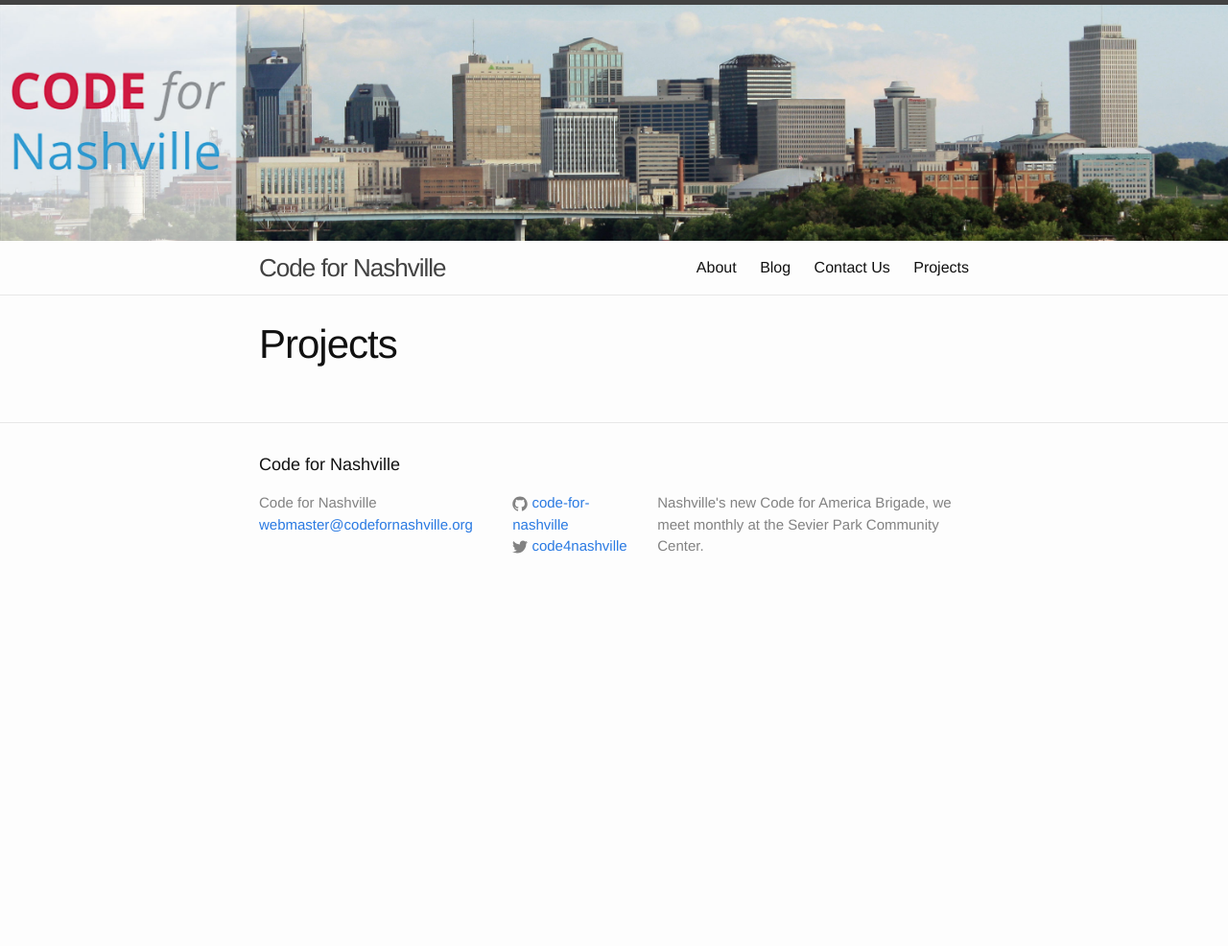
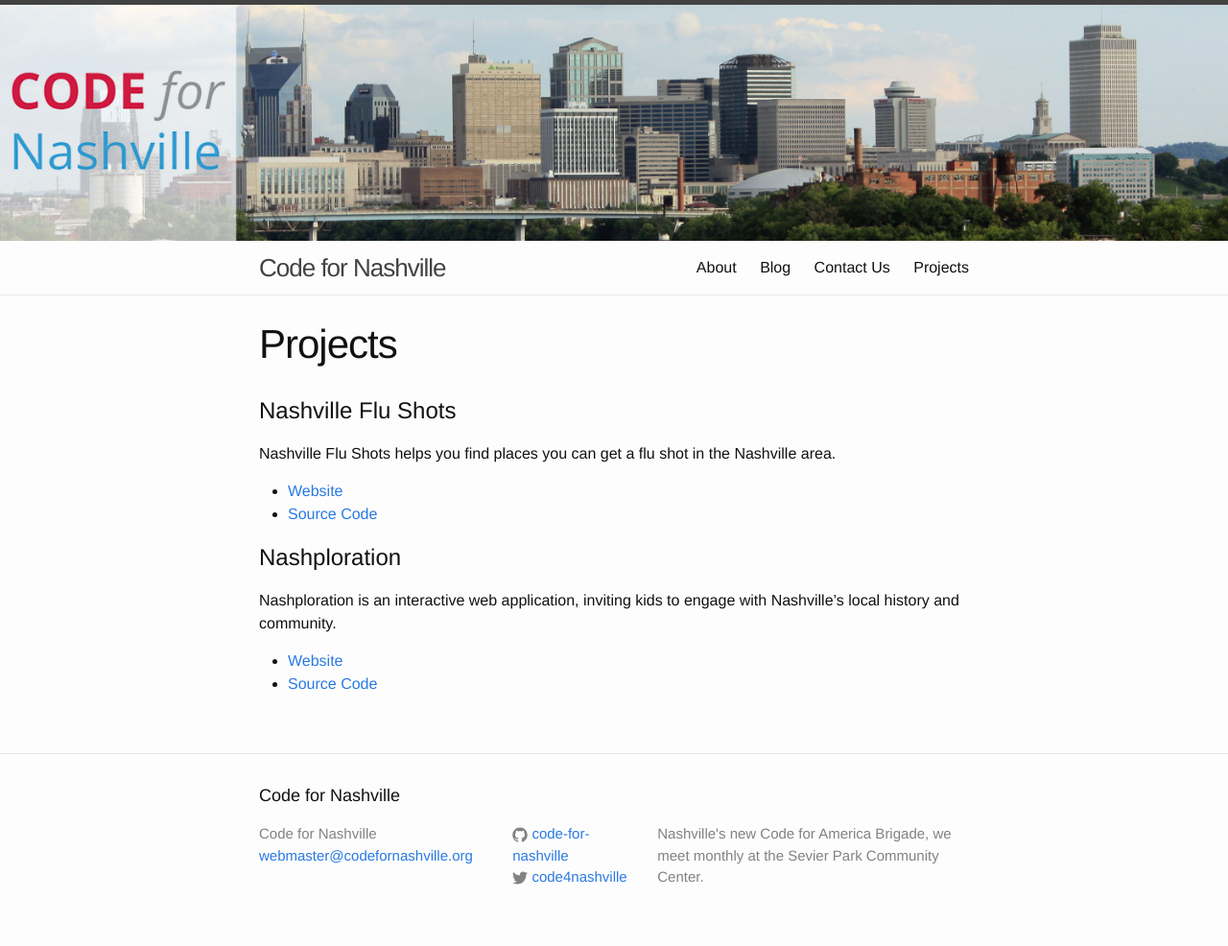
Before and after one commit to code-for-nashville/code-for-nashville.github.io, a Jekyll site: the page built from projects.md, in a window 1280 px wide. Shown: the whole page at 96% size. Built offline with Jekyll 4.4.1, drawn with Linux system fonts in a browser that asks for light colours; before the commit the page ends 900 px from its top, so only the background shows below that.

Commit message:
Basic descriptions of projects

```diff
--- a/projects.md
+++ b/projects.md
@@ -3,3 +3,17 @@
 title: Projects
 permalink: /projects/
 ---
+
+# Nashville Flu Shots
+
+Nashville Flu Shots helps you find places you can get a flu shot in the Nashville area.
+
+* [Website](http://www.nashvilleflushots.org/)
+* [Source Code](https://github.com/code-for-nashville/flushots2013)
+
+# Nashploration
+
+Nashploration is an interactive web application, inviting kids to engage with Nashville's local history and community.
+
+* [Website](http://nashploration.com/)
+* [Source Code](https://github.com/nathanhood/nashploration)
```
